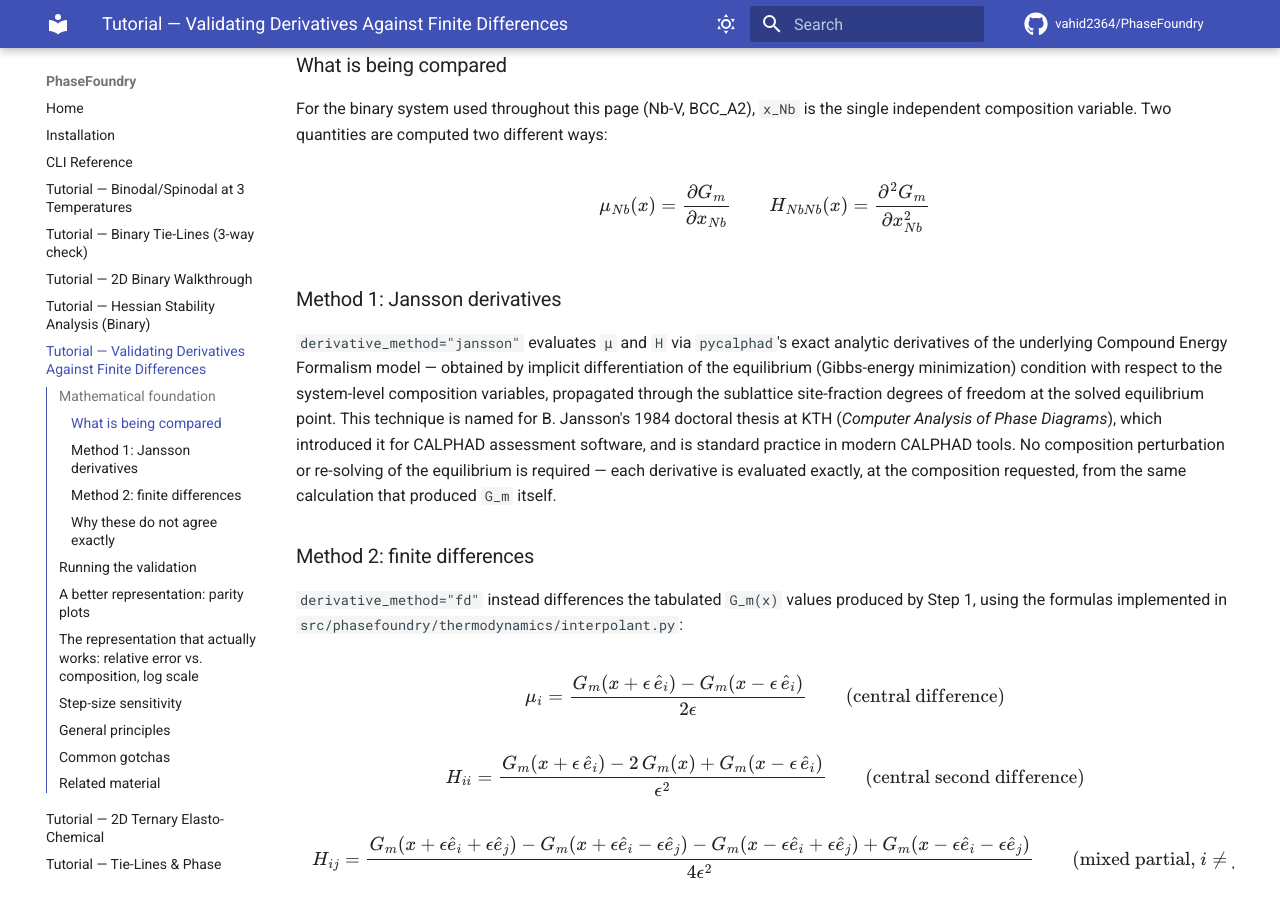
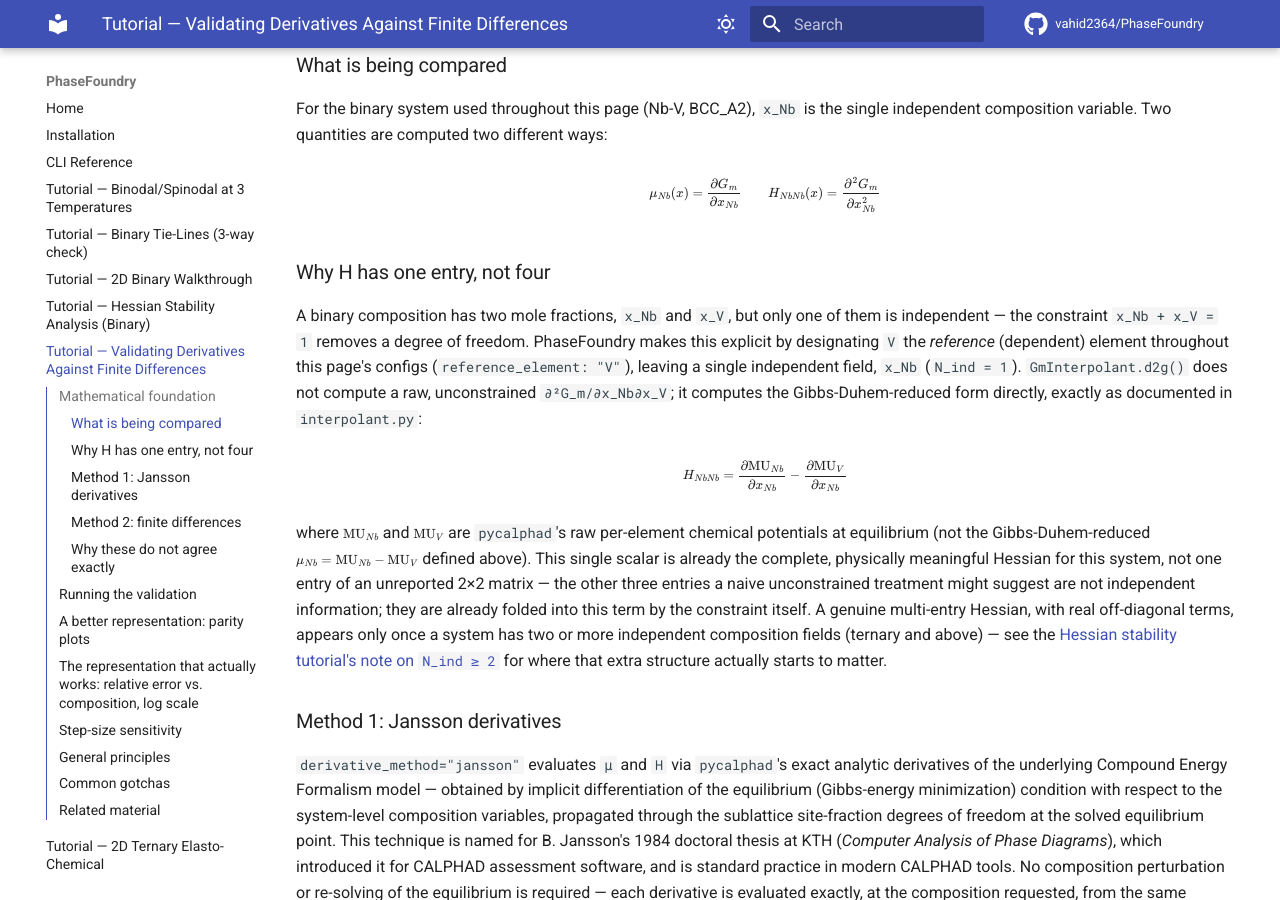
Before and after one commit to vahid2364/PhaseFoundry, an MkDocs documentation site: the page built from docs/tutorial_derivative_validation.md, in a window 1280 px wide and 900 px high, scrolled down 422 px. Built offline with MkDocs 1.6.1 and Material for MkDocs 9.7.7, drawn with Linux system fonts in a browser that asks for light colours; comment, search, counter and statistics services are not loaded.

Commit message:
Explain why the binary Hessian has one entry, and shrink MathJax equations
Add a "Why H has one entry, not four" note to the derivative validation
tutorial: for a binary system with a reference element, the Gibbs-Duhem
reduction leaves exactly one independent Hessian entry, not an
unconstrained 2x2 matrix.

Also add a MathJax config script (docs/javascripts/mathjax.js) setting
chtml.scale to 0.7 site-wide, so the FD formula block no longer crowds
the page width at default size.

```diff
--- /dev/null
+++ b/docs/javascripts/mathjax.js
@@ -0,0 +1,19 @@
+window.MathJax = {
+  tex: {
+    inlineMath: [["\\(", "\\)"]],
+    displayMath: [["\\[", "\\]"], ["$$", "$$"]],
+    processEscapes: true,
+    processEnvironments: true
+  },
+  chtml: {
+    scale: 0.7
+  },
+  options: {
+    ignoreHtmlClass: ".*|",
+    processHtmlClass: "arithmatex"
+  }
+};
+
+document$.subscribe(() => {
+  MathJax.typesetPromise();
+});
--- a/docs/tutorial_derivative_validation.md
+++ b/docs/tutorial_derivative_validation.md
@@ -27,6 +27,34 @@ $$
 \qquad
 H_{NbNb}(x) = \frac{\partial^2 G_m}{\partial x_{Nb}^2}
 $$
+
+### Why H has one entry, not four
+
+A binary composition has two mole fractions, `x_Nb` and `x_V`, but only one
+of them is independent — the constraint `x_Nb + x_V = 1` removes a degree
+of freedom. PhaseFoundry makes this explicit by designating `V` the
+*reference* (dependent) element throughout this page's configs
+(`reference_element: "V"`), leaving a single independent field, `x_Nb`
+(`N_ind = 1`). `GmInterpolant.d2g()` does not compute a raw, unconstrained
+`∂²G_m/∂x_Nb∂x_V`; it computes the Gibbs-Duhem-reduced form directly,
+exactly as documented in `interpolant.py`:
+
+$$
+H_{NbNb} = \frac{\partial \mathrm{MU}_{Nb}}{\partial x_{Nb}} - \frac{\partial \mathrm{MU}_{V}}{\partial x_{Nb}}
+$$
+
+where \(\mathrm{MU}_{Nb}\) and \(\mathrm{MU}_{V}\) are `pycalphad`'s raw
+per-element chemical potentials at equilibrium (not the Gibbs-Duhem-reduced
+\(\mu_{Nb} = \mathrm{MU}_{Nb} - \mathrm{MU}_{V}\) defined above). This
+single scalar is already the complete, physically meaningful Hessian for
+this system, not one entry of an unreported 2×2 matrix — the other three
+entries a naive unconstrained treatment might suggest are not independent
+information; they are already folded into this term by the constraint
+itself. A genuine multi-entry Hessian, with real off-diagonal terms,
+appears only once a system has two or more independent composition fields
+(ternary and above) — see the
+[Hessian stability tutorial's note on `N_ind ≥ 2`](tutorial_hessian_stability_binary.md#the-hessian-api-and-what-it-reduces-to-for-binary)
+for where that extra structure actually starts to matter.
 
 ### Method 1: Jansson derivatives
 
--- a/mkdocs.yml
+++ b/mkdocs.yml
@@ -88,4 +88,5 @@ extra_css:
   - stylesheets/extra.css
 
 extra_javascript:
+  - javascripts/mathjax.js
   - https://unpkg.com/mathjax@3/es5/tex-mml-chtml.js
```
